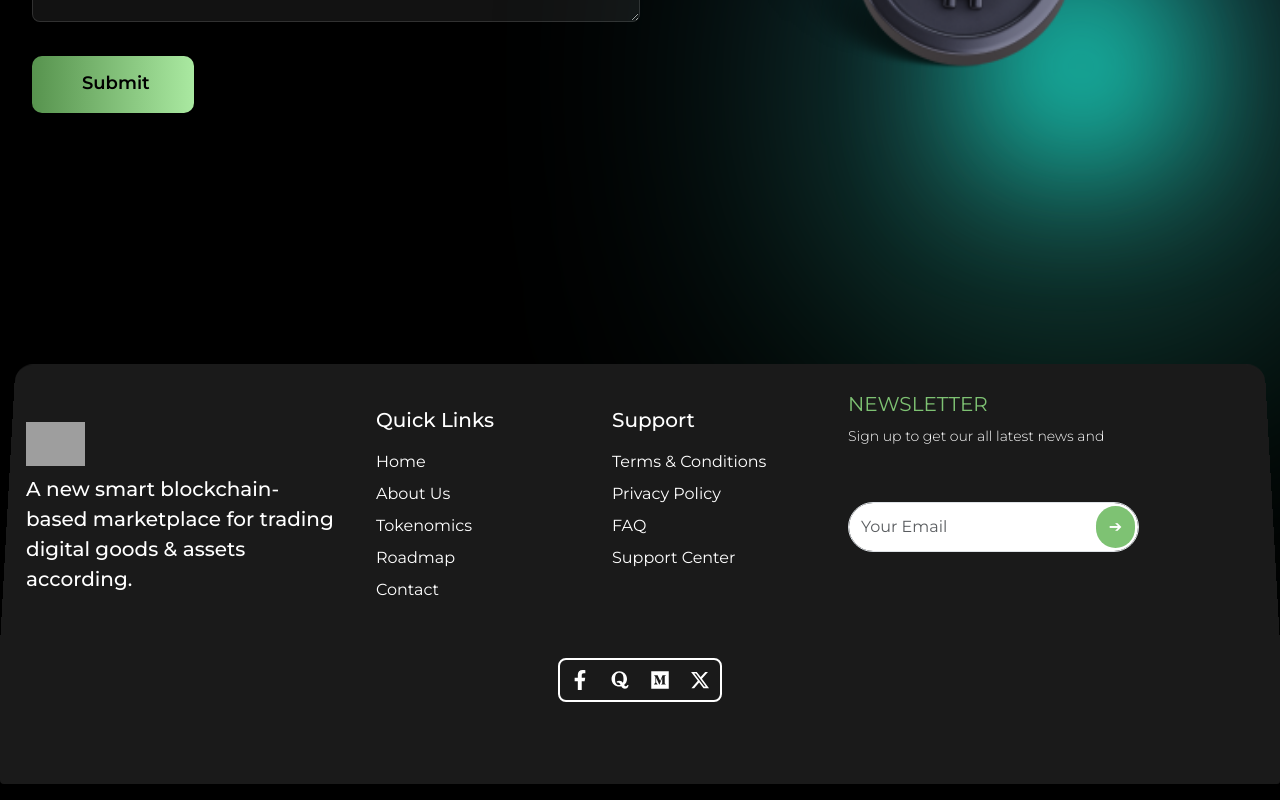
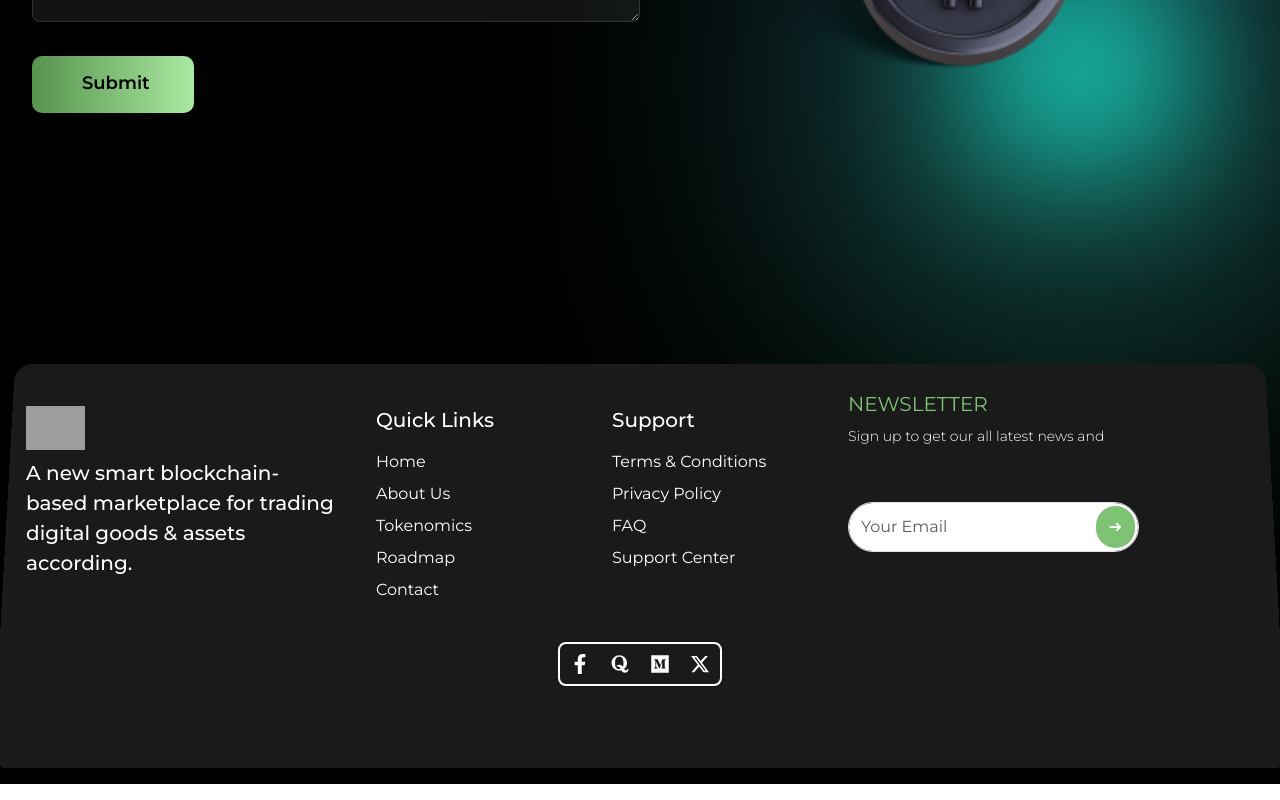
Before and after one commit to AMISH-KHAN/Amit-gap-x, a React (Vite) app: page / in a window 1280 px wide. Shown: the part 7328-8128 px from the top of the page. Built offline with nearby package versions, Linux system fonts and the light colour scheme; grey boxes are pictures that could not be loaded.

Commit message:
Update Footer.jsx

```diff
--- a/src/Components/Footer.jsx
+++ b/src/Components/Footer.jsx
@@ -19,7 +19,7 @@ export default function Footer() {
       <div className="container mx-auto px-4 z-20 relative ">
         {/* Branding Section */}
         <div className="flex flex-col md:flex-row justify-between">
-        <div className="mb-8 w-full mt-8 text-[14px] md:text-[20px] mx-0 lg:mx-[10px] font-medium md:w-1/4">
+        <div className="mb-8 w-full md:mt-4 mt-8 text-[14px] md:text-[20px] mx-0 lg:mx-[10px] font-medium md:w-1/4">
                       <div>
                       <img
             src="./assets/asset 0.png"
```
